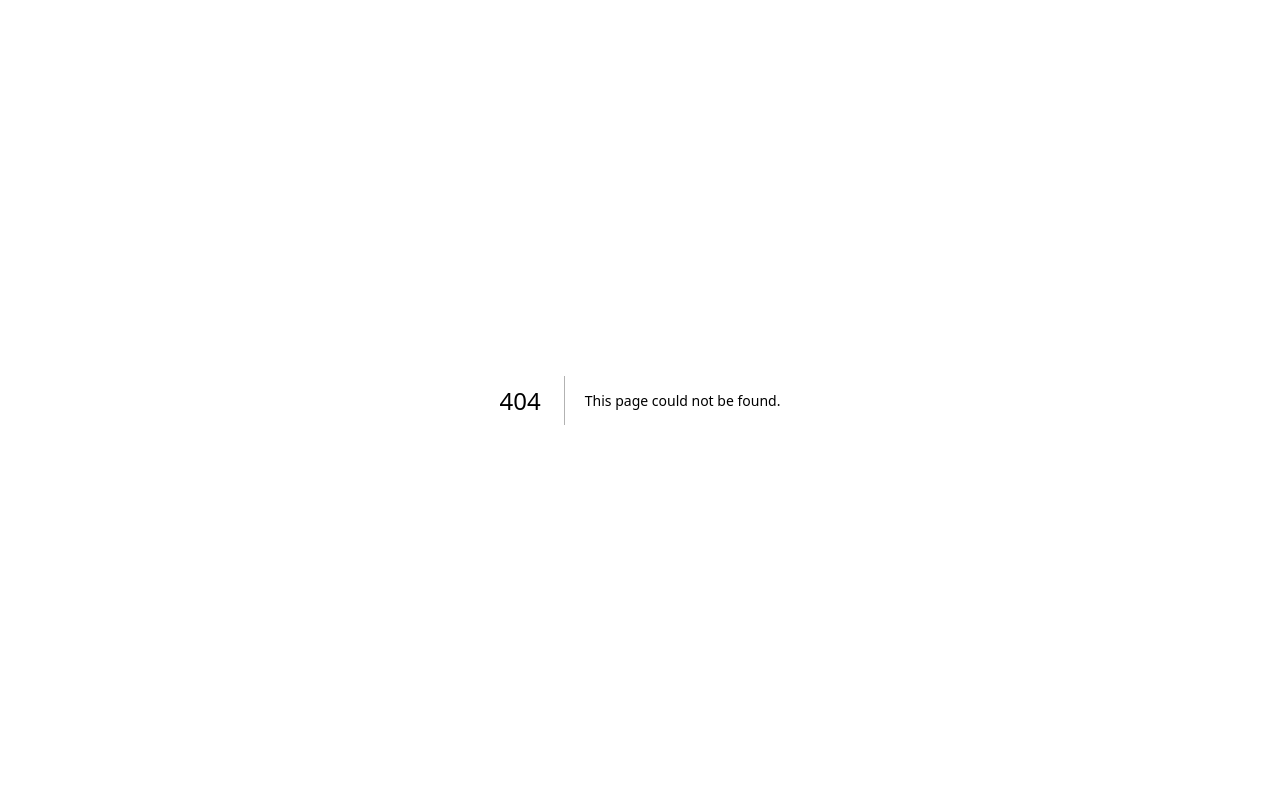
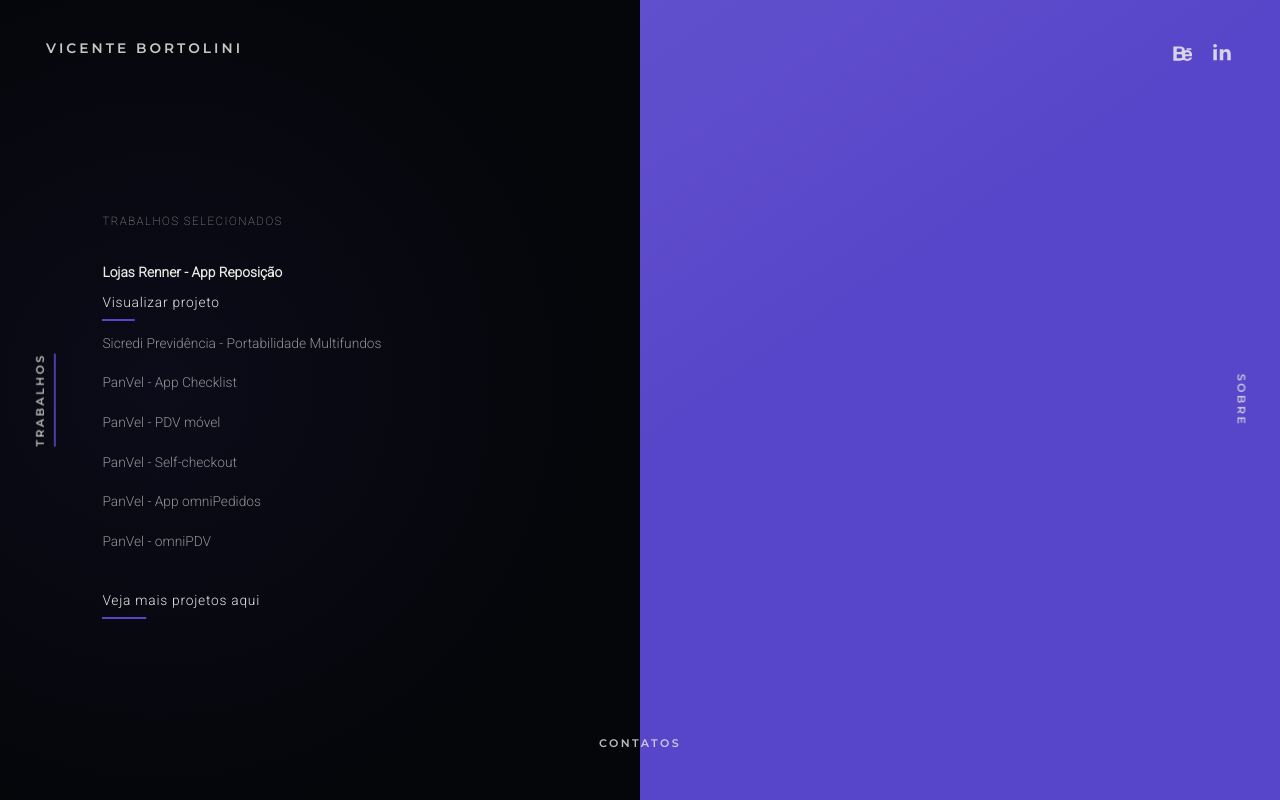
Before and after one commit to vicenteb/vicente-bortolini-portfolio, a Next.js app: page /trabalhos in a window 1280 px wide. Before the commit this address had no page. Built offline with nearby package versions, Linux system fonts and the light colour scheme.

Commit message:
Cria página de trabalhos selecionados

```diff
--- a/app/HomeExperience.tsx
+++ b/app/HomeExperience.tsx
@@ -29,8 +29,18 @@
 );
 
 type HomeExperienceProps = {
-  initialView?: "home" | "about";
+  initialView?: "home" | "about" | "works";
 };
+
+const selectedWorks = [
+  "Lojas Renner - App Reposição",
+  "Sicredi Previdência - Portabilidade Multifundos",
+  "PanVel - App Checklist",
+  "PanVel - PDV móvel",
+  "PanVel - Self-checkout",
+  "PanVel - App omniPedidos",
+  "PanVel - omniPDV",
+];
 
 const awards = [
   { date: "Ago de 2022", title: "Prêmio As 100+ Inovadoras no Uso de TI", issuer: "IT Mídia em parceria com a FIAP", association: "Grupo PanVel" },
@@ -52,15 +62,19 @@
   const [isContactOpen, setIsContactOpen] = useState(false);
   const [isAwardsOpen, setIsAwardsOpen] = useState(false);
   const [isLeavingAbout, setIsLeavingAbout] = useState(false);
+  const [isLeavingWorks, setIsLeavingWorks] = useState(false);
+  const [selectedWork, setSelectedWork] = useState(0);
   const contactTriggerRef = useRef<HTMLButtonElement>(null);
   const closeButtonRef = useRef<HTMLButtonElement>(null);
   const awardsTriggerRef = useRef<HTMLButtonElement>(null);
   const awardsCloseButtonRef = useRef<HTMLButtonElement>(null);
   const isAbout = initialView === "about";
+  const isWorks = initialView === "works";
 
   useEffect(() => {
     router.prefetch("/");
     router.prefetch("/sobre");
+    router.prefetch("/trabalhos");
   }, [router]);
 
   useEffect(() => {
@@ -121,15 +135,19 @@
   return (
     <main
       className={`home-screen${isAbout ? " about-screen" : ""}${
+        isWorks ? " works-screen" : ""
+      }${
         isLeavingAbout ? " is-leaving-about" : ""
-      }${isAwardsOpen ? " is-awards-open" : ""}`}
+      }${isLeavingWorks ? " is-leaving-works" : ""}${
+        isAwardsOpen ? " is-awards-open" : ""
+      }`}
       id="inicio"
     >
       <a className="skip-link" href="#conteudo">
         Ir para o conteúdo
       </a>
 
-      {!isAbout && (
+      {!isAbout && !isWorks && (
         <InteractiveStarfield
           particleCount={360}
           interactionRadius={155}
@@ -145,7 +163,7 @@
           href="/"
           aria-label="Vicente Bortolini — início"
           onClick={(event) => {
-            if (!isAbout || isLeavingAbout) {
+            if ((!isAbout && !isWorks) || isLeavingAbout || isLeavingWorks) {
               return;
             }
 
@@ -160,7 +178,11 @@
               return;
             }
 
-            setIsLeavingAbout(true);
+            if (isAbout) {
+              setIsLeavingAbout(true);
+            } else {
+              setIsLeavingWorks(true);
+            }
           }}
         >
           Vicente Bortolini
@@ -187,7 +209,12 @@
       </header>
 
       <nav className="edge-navigation" aria-label="Navegação principal">
-        <Link className="edge-link edge-link-left" href="/trabalhos">
+        <Link
+          className={`edge-link edge-link-left${isWorks ? " is-active" : ""}`}
+          href="/trabalhos"
+          aria-current={isWorks ? "page" : undefined}
+          onClick={() => setIsLeavingWorks(false)}
+        >
           <span>Trabalhos</span>
         </Link>
         <Link
@@ -277,6 +304,65 @@
               Premiações / Reconhecimentos
             </button>
           </div>
+        </section>
+      ) : isWorks ? (
+        <section
+          className="works-content"
+          id="conteudo"
+          aria-labelledby="works-title"
+          onAnimationEnd={(event) => {
+            if (
+              isLeavingWorks &&
+              event.animationName === "works-slide-out"
+            ) {
+              router.push("/");
+            }
+          }}
+        >
+          <div className="works-list-panel">
+            <h1 id="works-title">Trabalhos selecionados</h1>
+
+            <div className="works-list" role="list">
+              {selectedWorks.map((work, index) => (
+                <div
+                  className={`work-item${
+                    selectedWork === index ? " is-selected" : ""
+                  }`}
+                  role="listitem"
+                  key={work}
+                >
+                  <button
+                    className="work-title"
+                    type="button"
+                    aria-pressed={selectedWork === index}
+                    onClick={() => setSelectedWork(index)}
+                  >
+                    {work}
+                  </button>
+                  {selectedWork === index && (
+                    <button className="awards-link work-project-link" type="button">
+                      Visualizar projeto
+                    </button>
+                  )}
+                </div>
+              ))}
+            </div>
+
+            <a
+              className="awards-link works-more-link"
+              href="https://www.behance.net/vicentebortolini"
+              target="_blank"
+              rel="noreferrer"
+            >
+              Veja mais projetos aqui
+            </a>
+          </div>
+
+          <div
+            className="works-preview"
+            aria-label={`Imagem do projeto ${selectedWorks[selectedWork]}`}
+            role="img"
+          />
         </section>
       ) : (
         <section className="home-hero" id="conteudo" aria-labelledby="home-title">
--- a/app/globals.css
+++ b/app/globals.css
@@ -279,6 +279,120 @@
 .home-hero h1 .role-emphasis {
   color: var(--link-accent);
   font: inherit;
+}
+
+.works-screen {
+  background: var(--background);
+}
+
+.works-content {
+  position: absolute;
+  z-index: 2;
+  inset: 0;
+  display: grid;
+  grid-template-columns: 1fr 1fr;
+  animation: works-slide-in 780ms cubic-bezier(0.22, 1, 0.36, 1) both;
+}
+
+.works-list-panel {
+  display: flex;
+  min-width: 0;
+  flex-direction: column;
+  justify-content: center;
+  padding: clamp(7.5rem, 12vh, 9rem) clamp(5rem, 8vw, 9.5rem)
+    clamp(5.5rem, 9vh, 7rem);
+  overflow: auto;
+  background:
+    radial-gradient(circle at 25% 48%, rgba(88, 70, 202, 0.08), transparent 28rem),
+    var(--background);
+}
+
+.works-list-panel h1 {
+  margin: 0 0 clamp(1.8rem, 4vh, 3rem);
+  color: rgba(244, 242, 237, 0.72);
+  font-family: "Roboto", sans-serif;
+  font-size: clamp(0.72rem, 0.8vw, 0.86rem);
+  font-weight: 100;
+  letter-spacing: 0.13em;
+  text-transform: uppercase;
+}
+
+.works-list {
+  display: flex;
+  flex-direction: column;
+  gap: clamp(0.8rem, 1.65vh, 1.25rem);
+}
+
+.work-item {
+  min-height: 1.65rem;
+}
+
+.work-title {
+  display: block;
+  padding: 0;
+  border: 0;
+  background: transparent;
+  color: rgba(244, 242, 237, 0.58);
+  font-family: "Roboto", sans-serif;
+  font-size: clamp(0.86rem, 1.05vw, 1.08rem);
+  font-weight: 300;
+  line-height: 1.4;
+  text-align: left;
+  cursor: pointer;
+  transition: color 220ms ease;
+}
+
+.work-item.is-selected .work-title {
+  color: rgba(244, 242, 237, 0.96);
+  font-weight: 700;
+}
+
+.work-project-link {
+  margin-top: 0.65rem;
+  font-size: clamp(0.7rem, 0.72vw, 0.78rem);
+}
+
+.works-more-link {
+  align-self: flex-start;
+  margin-top: clamp(1.9rem, 4vh, 3rem);
+  font-size: clamp(0.72rem, 0.76vw, 0.82rem);
+}
+
+.works-preview {
+  min-width: 0;
+  min-height: 0;
+  background:
+    linear-gradient(145deg, rgba(255, 255, 255, 0.055), transparent 38%),
+    var(--link-accent);
+}
+
+@keyframes works-slide-in {
+  from {
+    opacity: 0;
+    transform: translate3d(-7.5vw, 0, 0);
+  }
+
+  to {
+    opacity: 1;
+    transform: translate3d(0, 0, 0);
+  }
+}
+
+.works-screen.is-leaving-works .works-content {
+  pointer-events: none;
+  animation: works-slide-out 680ms cubic-bezier(0.64, 0, 0.78, 0) both;
+}
+
+@keyframes works-slide-out {
+  from {
+    opacity: 1;
+    transform: translate3d(0, 0, 0);
+  }
+
+  to {
+    opacity: 0;
+    transform: translate3d(-7.5vw, 0, 0);
+  }
 }
 
 .sr-only {
@@ -880,6 +994,39 @@
     line-height: 1.12;
   }
 
+  .works-content {
+    grid-template-columns: 1fr;
+    grid-template-rows: 40svh 60svh;
+  }
+
+  .works-preview {
+    grid-row: 1;
+  }
+
+  .works-list-panel {
+    grid-row: 2;
+    justify-content: flex-start;
+    padding: 2.2rem 3.55rem
+      calc(7.2rem + env(safe-area-inset-bottom));
+  }
+
+  .works-list-panel h1 {
+    margin-bottom: 1.65rem;
+    font-size: 0.7rem;
+  }
+
+  .works-list {
+    gap: 0.85rem;
+  }
+
+  .work-title {
+    font-size: 0.9rem;
+  }
+
+  .works-more-link {
+    margin-top: 2rem;
+  }
+
   .about-screen {
     min-height: 100svh;
     overflow-x: hidden;
@@ -887,11 +1034,14 @@
   }
 
   .about-screen .home-header,
-  .about-screen .edge-link {
+  .about-screen .edge-link,
+  .works-screen .home-header,
+  .works-screen .edge-link {
     position: fixed;
   }
 
-  .about-screen .home-header {
+  .about-screen .home-header,
+  .works-screen .home-header {
     min-height: calc(5.15rem + env(safe-area-inset-top));
     padding-top: calc(1.35rem + env(safe-area-inset-top));
     padding-bottom: 1.15rem;
@@ -1000,14 +1150,16 @@
     transform: none;
   }
 
-  .about-screen .contact-trigger::after {
+  .about-screen .contact-trigger::after,
+  .works-screen .contact-trigger::after {
     right: auto;
     left: 50%;
     width: 5.6rem;
     transform: translateX(-50%) scaleX(0);
   }
 
-  .about-screen .contact-trigger:focus-visible::after {
+  .about-screen .contact-trigger:focus-visible::after,
+  .works-screen .contact-trigger:focus-visible::after {
     transform: translateX(-50%) scaleX(1);
   }
 
@@ -1054,6 +1206,30 @@
 }
 
 @media (min-width: 761px) and (max-width: 1366px) and (pointer: coarse) {
+  .works-content {
+    grid-template-columns: 1fr;
+    grid-template-rows: 44svh 56svh;
+  }
+
+  .works-preview {
+    grid-row: 1;
+  }
+
+  .works-list-panel {
+    grid-row: 2;
+    justify-content: flex-start;
+    padding: clamp(2.5rem, 4vh, 3.5rem)
+      clamp(5.5rem, 7.5vw, 7.5rem) clamp(5.5rem, 9vh, 7rem);
+  }
+
+  .works-list-panel h1 {
+    margin-bottom: 2rem;
+  }
+
+  .works-more-link {
+    margin-top: 2.25rem;
+  }
+
   .about-screen {
     min-height: 100svh;
     overflow-x: hidden;
--- /dev/null
+++ b/app/trabalhos/page.tsx
@@ -0,0 +1,5 @@
+import HomeExperience from "../HomeExperience";
+
+export default function Works() {
+  return <HomeExperience initialView="works" />;
+}
```
